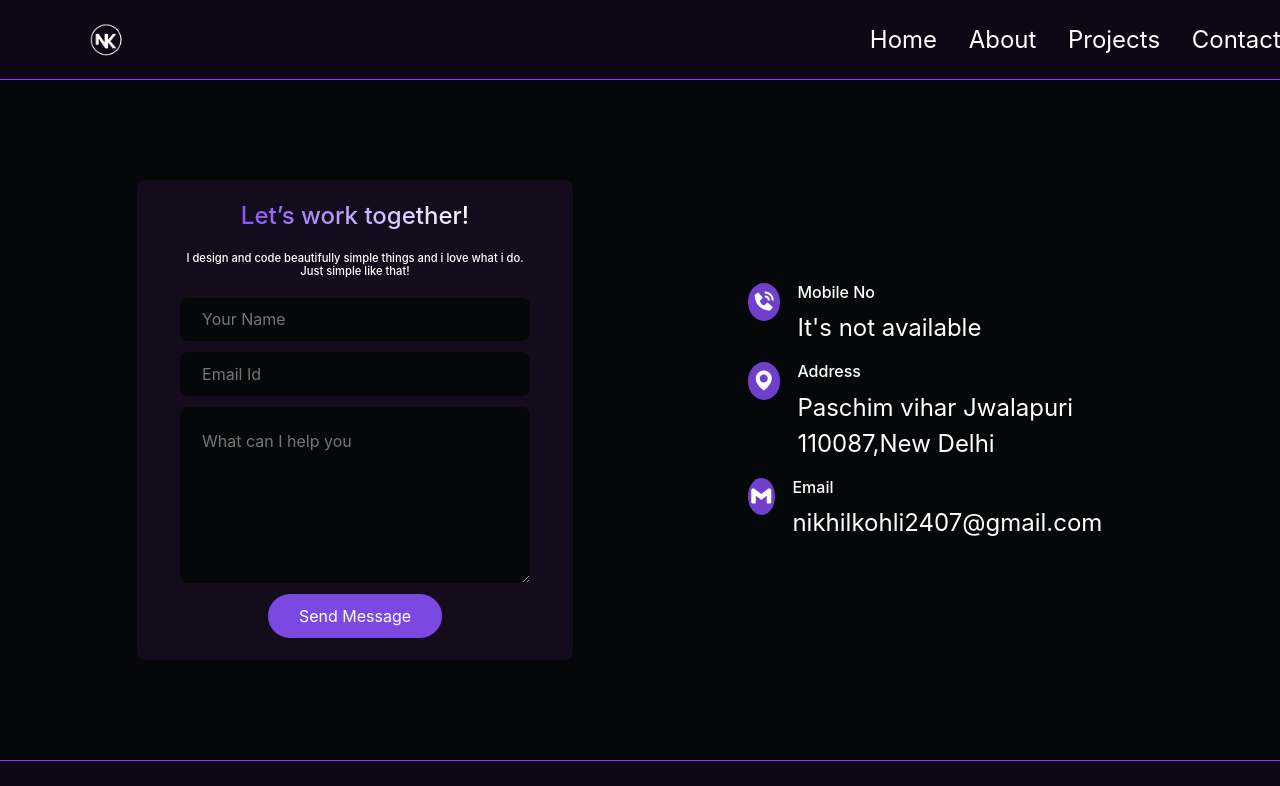
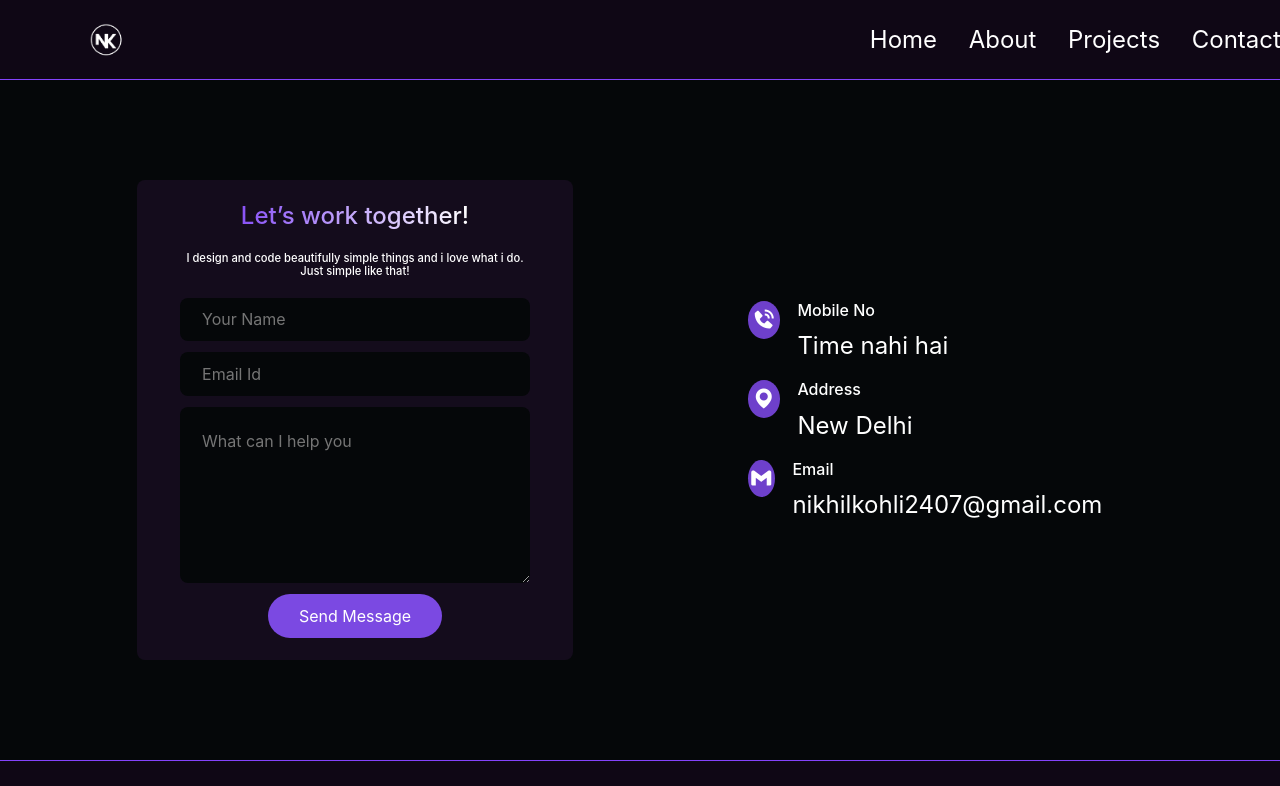
Before and after one commit to nikhilko-07/NikhilKo_07, a React (Create React App) app in the folder frontend/: page /contact in a window 1280 px wide. Shown: the top 786 px of the page. Built offline with nearby package versions, Linux system fonts and the light colour scheme; a web font is replaced by a local one.

Commit message:
Update ContactPart1.js

```diff
--- a/frontend/src/ContactPage/ContactPart1.js
+++ b/frontend/src/ContactPage/ContactPart1.js
@@ -67,7 +67,7 @@ const ContactPart1 = () => {
               ></i>
               <div>
                 <h6>Mobile No</h6>
-                <p>It's not available</p>
+                <p>Time nahi hai</p>
               </div>
             </li>
 
@@ -90,8 +90,7 @@ const ContactPart1 = () => {
               <div>
                 <h6>Address</h6>
                 <p>
-                  Paschim vihar Jwalapuri <br />
-                  110087,New Delhi
+                  New Delhi
                 </p>
               </div>
             </li>
```
